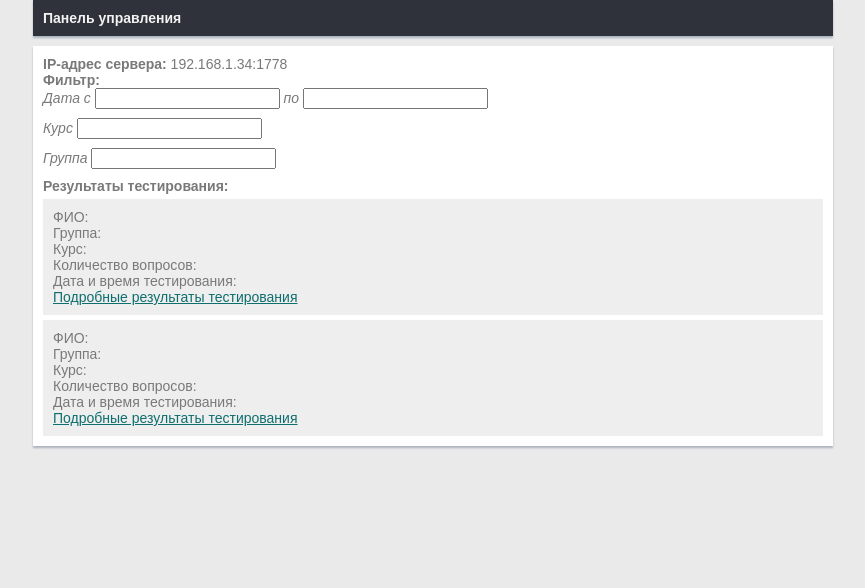
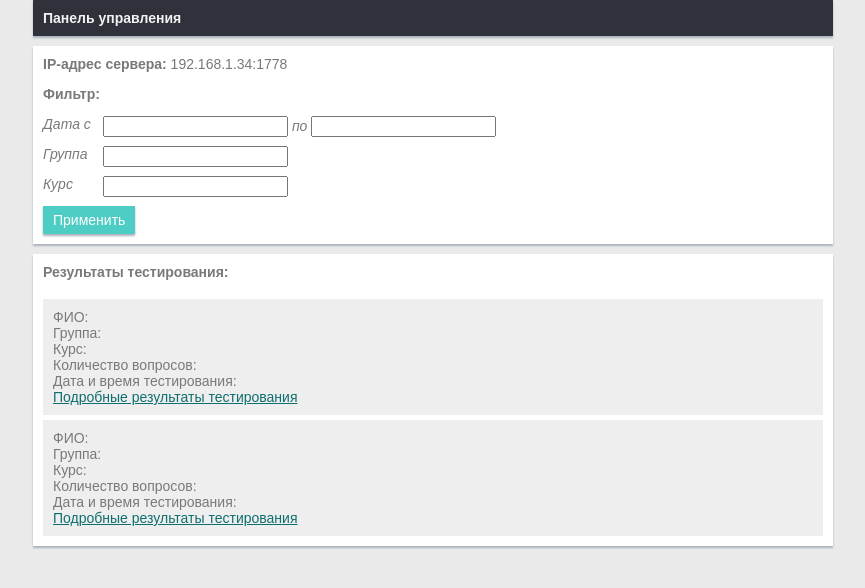
Before and after one commit to cuprumtan/psu-labs, a Flask app: page /manage in a window 1280 px wide. Shown: the top 588 px of the page, without its empty margins (207-1072 px from the left). Run offline with Flask 2, Linux system fonts and the light colour scheme.

Commit message:
Скорректирована страница вывода подробных результатов. Переделана страница /manage. Тест рандомного вывода чекбоксов.

```diff
--- a/app.py
+++ b/app.py
@@ -28,10 +28,12 @@
     if request.method == 'GET':
         session.clear()
     subjects_dict = {}
-    subjects_data = db_session.query(CeSubjects.id, CeSubjects.subject_name).all()
+    subjects_data = db_session.query(CeSubjects.id, CeSubjects.subject_name).order_by(func.random()).all()
     db_session.commit()
+    id = 0
     for x in range(len(subjects_data)):
-        subjects_dict[subjects_data[x].id] = subjects_data[x].subject_name
+        subjects_dict[id] = subjects_data[x]
+        id = id+1
     return render_template('start.html', subjects=subjects_dict)
 
 
@@ -105,6 +107,16 @@
 
 @app.route('/manage', methods=['GET', 'POST'])
 def manage_server():
+    if request.method == 'POST':
+        date_from = request.form['date_from']
+        date_to = request.form['date_to']
+        course = request.form['course']
+        group = request.form['group']
+
+        session['date_from'] = date_from
+        session['date_to'] = date_to
+        session['course'] = course
+        session['group'] = group
     return render_template('server.html')
 
 
--- a/static/css/style.css
+++ b/static/css/style.css
@@ -73,6 +73,11 @@
 	border: 1px #ddd;
 }
 
+.filter-text-left {
+	float: left;
+	width: 60px;
+}
+
 .btn-submit {
 	background-color: #4ecdc4;
 	color: #fff;
@@ -83,6 +88,11 @@
 	display: block;
 	font-size: 15px;
 	box-shadow: 0px 2px 2px #aab2bd;
+}
+
+.btn-small {
+	padding: 6px 10px;
+	font-size: 14px;
 }
 
 .input-error {
--- a/templates/server.html
+++ b/templates/server.html
@@ -14,24 +14,27 @@
 
 <form action="manage" method="post">
     <div class="container results">
-        <b>IP-адрес сервера:</b> 192.168.1.34:1778<br>
-        <b>Фильтр:</b><br>
+        <div class="row"><b>IP-адрес сервера:</b> 192.168.1.34:1778</div>
+        <div class="row"><b>Фильтр:</b></div>
         <div class="row">
             <span>
-                Дата с <input type="text" name="date-from"> по <input type="text" name="date-to">
+                <div class="filter-text-left">Дата с </div><input type="text" name="date_from" pattern="\d\d\.\d\d\.\d\d\d\d" value="{{ session.get('date_from') if session.get('date_from') != None }}"> по <input type="text" name="date_to" pattern="\d\d\.\d\d\.\d\d\d\d" value="{{ session.get('date_to') if session.get('date_to') != None }}">
             </span>
         </div>
         <div class="row">
             <span>
-                Курс <input type="number" name="course">
+                <div class="filter-text-left">Группа </div><input type="text" name="group" pattern="[А-Яа-я0-9-]{1,}" value="{{ session.get('group') if session.get('group') != None }}">
             </span>
         </div>
         <div class="row">
             <span>
-                Группа <input type="text" name="group">
+                <div class="filter-text-left">Курс </div><input type="number" name="course" pattern="[1-6]" value="{{ session.get('course') if session.get('course') != None }}">
             </span>
         </div>
-        <b>Результаты тестирования:</b>
+        <button class="btn-submit btn-small">Применить</button>
+    </div>
+    <div class="container results">
+        <div class="row"><b>Результаты тестирования:</b></div>
         <div class="result-card">
             ФИО:<br>
             Группа:<br>
```
Also changed, not shown: templates/advanced_results.html (+6 -5 lines), templates/start.html (+7 -7 lines).
